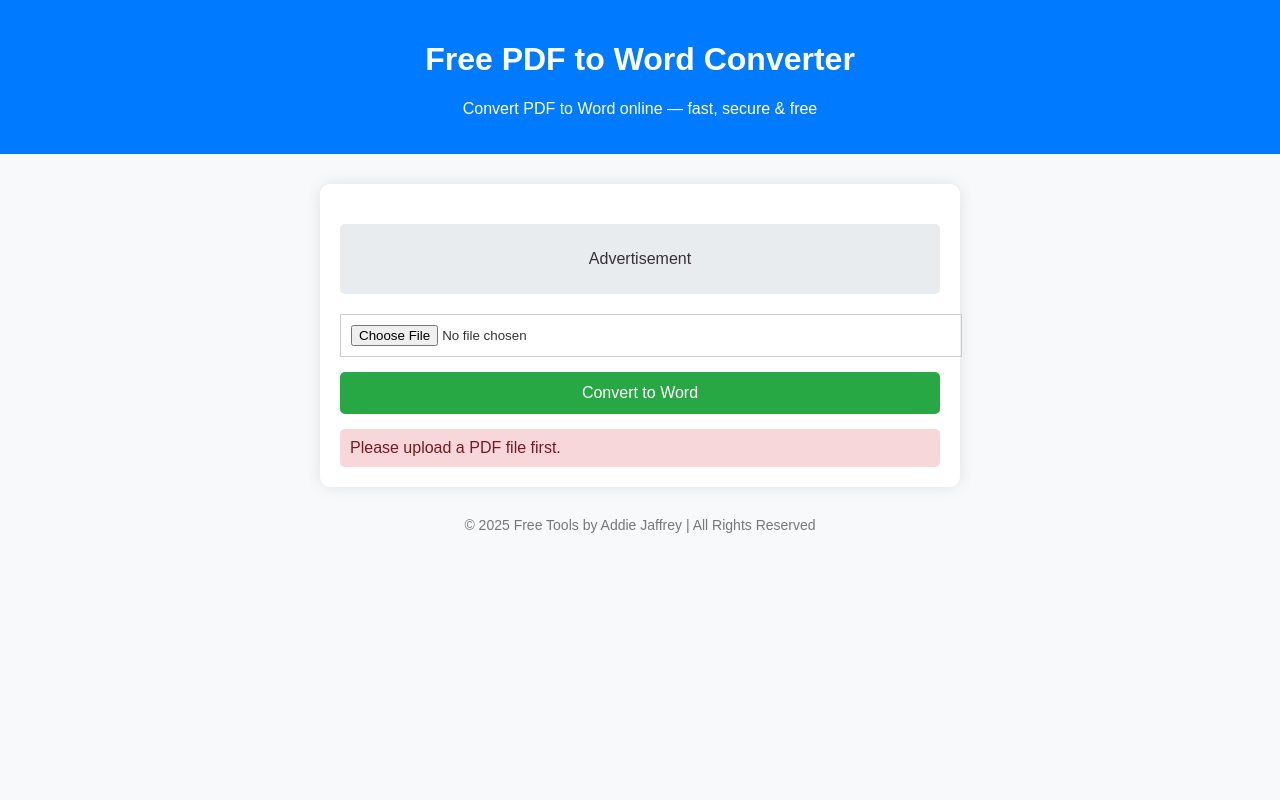
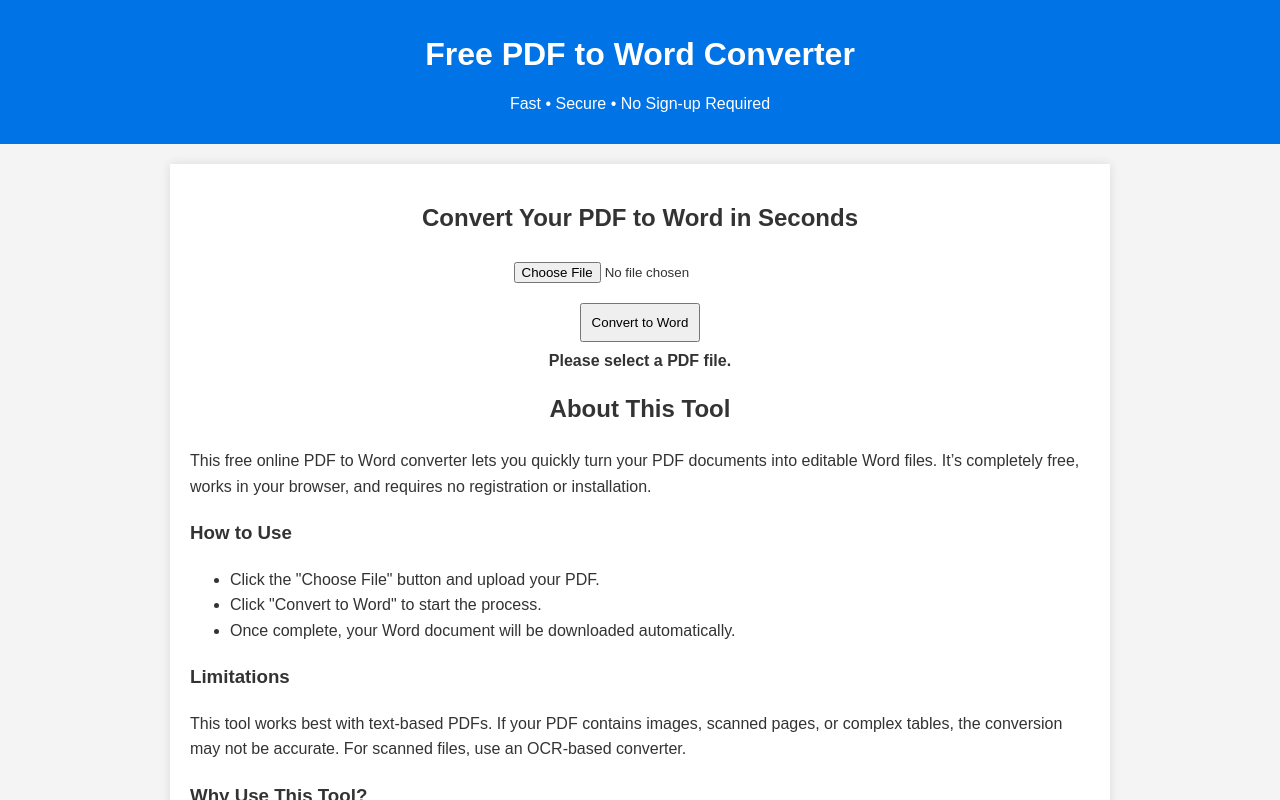
Before and after one commit to AddieJaffrey/free-tools, a plain HTML site: page index.html in a window 1280 px wide. Both pictures are taken after a click on the button "Convert to Word". Shown: the top 800 px of the page. Drawn offline with Linux system fonts and the light colour scheme.

Commit message:
Update index.html

```diff
--- a/index.html
+++ b/index.html
@@ -3,165 +3,146 @@
 <head>
 <meta charset="UTF-8">
 <meta name="viewport" content="width=device-width, initial-scale=1.0">
-    <title>Free PDF to Word Converter | Fast & Secure Online Tool</title>
-    <meta name="description" content="Convert PDF to Word online for free. Fast, secure, no signup needed. Preserve formatting, tables, and images when possible. Works on mobile and desktop.">
-    <meta name="keywords" content="PDF to Word, Convert PDF, Free PDF Converter, Online PDF to Word Tool, No Signup PDF Converter">
+<title>Free PDF to Word Converter Online | Fast & Secure</title>
+<meta name="description" content="Convert PDF to Word online for free. Fast, secure, and easy-to-use PDF to DOCX converter. Works without sign-up. Perfect for text-based PDFs.">
 <style>
     body {
         font-family: Arial, sans-serif;
-            background: #f8f9fa;
         margin: 0;
-            padding: 0;
+        background: #f4f4f4;
         color: #333;
     }
     header {
-            background: #007bff;
+        background: #0073e6;
         color: white;
+        padding: 15px;
         text-align: center;
-            padding: 20px;
     }
-        main {
-            max-width: 600px;
+    .container {
+        max-width: 900px;
         margin: auto;
         background: white;
         padding: 20px;
-            border-radius: 10px;
-            box-shadow: 0 0 15px rgba(0,0,0,0.1);
-            margin-top: 30px;
+        box-shadow: 0px 0px 10px rgba(0,0,0,0.1);
+        margin-top: 20px;
     }
-        input[type="file"] {
+    h1, h2 {
+        text-align: center;
+    }
+    input[type="file"], button {
+        display: block;
+        margin: 10px auto;
         padding: 10px;
-            border: 1px solid #ccc;
-            width: 100%;
-            margin-bottom: 15px;
     }
-        button {
-            background: #28a745;
-            color: white;
-            padding: 12px;
-            border: none;
-            width: 100%;
-            cursor: pointer;
-            font-size: 16px;
-            border-radius: 5px;
+    #status {
+        text-align: center;
+        margin-top: 10px;
+        font-weight: bold;
     }
-        button:hover {
-            background: #218838;
-        }
-        .message {
-            margin-top: 15px;
-            padding: 10px;
-            border-radius: 5px;
-            display: none;
-        }
-        .error {
-            background: #f8d7da;
-            color: #721c24;
-        }
-        .success {
-            background: #d4edda;
-            color: #155724;
-        }
-        footer {
-            margin-top: 30px;
-            text-align: center;
-            font-size: 14px;
-            color: #777;
-            padding-bottom: 20px;
-        }
-        .adsense {
-            margin: 20px 0;
-            text-align: center;
-            background: #e9ecef;
-            padding: 10px;
-            border-radius: 5px;
+    .info-section {
+        margin-top: 20px;
+        line-height: 1.6;
     }
 </style>
+<script src="https://cdnjs.cloudflare.com/ajax/libs/pdf.js/2.10.377/pdf.min.js"></script>
+<script src="https://cdnjs.cloudflare.com/ajax/libs/docx/7.1.0/docx.min.js"></script>
 </head>
 <body>
 
 <header>
     <h1>Free PDF to Word Converter</h1>
-    <p>Convert PDF to Word online — fast, secure & free</p>
+    <p>Fast • Secure • No Sign-up Required</p>
 </header>
 
-<main>
-    <div class="adsense">
-        <!-- Google AdSense code will go here after approval -->
-        <p>Advertisement</p>
-    </div>
-
+<div class="container">
+    <h2>Convert Your PDF to Word in Seconds</h2>
     <input type="file" id="pdfFile" accept="application/pdf">
     <button onclick="convertPDF()">Convert to Word</button>
+    <p id="status"></p>
 
-    <div id="message" class="message"></div>
-</main>
+    <div class="info-section">
+        <h2>About This Tool</h2>
+        <p>This free online PDF to Word converter lets you quickly turn your PDF documents into editable Word files. It’s completely free, works in your browser, and requires no registration or installation.</p>
 
-<footer>
-    <p>&copy; 2025 Free Tools by Addie Jaffrey | All Rights Reserved</p>
-</footer>
+        <h3>How to Use</h3>
+        <ul>
+            <li>Click the "Choose File" button and upload your PDF.</li>
+            <li>Click "Convert to Word" to start the process.</li>
+            <li>Once complete, your Word document will be downloaded automatically.</li>
+        </ul>
 
-<!-- PDF.js library for reading PDF in browser -->
-<script src="https://cdnjs.cloudflare.com/ajax/libs/pdf.js/2.16.105/pdf.min.js"></script>
+        <h3>Limitations</h3>
+        <p>This tool works best with text-based PDFs. If your PDF contains images, scanned pages, or complex tables, the conversion may not be accurate. For scanned files, use an OCR-based converter.</p>
+
+        <h3>Why Use This Tool?</h3>
+        <ul>
+            <li>100% free and browser-based — no software needed.</li>
+            <li>Secure — files are processed locally in your browser.</li>
+            <li>Fast and easy for everyday PDF to Word needs.</li>
+        </ul>
+
+        <h3>Frequently Asked Questions</h3>
+        <p><strong>Is my file safe?</strong> Yes, all processing happens in your browser. No files are uploaded to any server.</p>
+        <p><strong>Does it work on mobile?</strong> Yes, it works on smartphones, tablets, and desktops.</p>
+        <p><strong>Does it keep formatting?</strong> Basic formatting like paragraphs and fonts is preserved, but complex layouts may not convert perfectly.</p>
+    </div>
+</div>
 
 <script>
 async function convertPDF() {
     const fileInput = document.getElementById('pdfFile');
-    const messageDiv = document.getElementById('message');
-
-    if (!fileInput.files.length) {
-        messageDiv.textContent = "Please upload a PDF file first.";
-        messageDiv.className = "message error";
-        messageDiv.style.display = "block";
+    const status = document.getElementById('status');
+    if (fileInput.files.length === 0) {
+        status.innerText = "Please select a PDF file.";
         return;
     }
 
     const file = fileInput.files[0];
-
-    if (file.type !== "application/pdf") {
-        messageDiv.textContent = "Only PDF files are allowed.";
-        messageDiv.className = "message error";
-        messageDiv.style.display = "block";
-        return;
-    }
+    status.innerText = "Processing your file, please wait...";
 
     try {
         const arrayBuffer = await file.arrayBuffer();
         const pdf = await pdfjsLib.getDocument({ data: arrayBuffer }).promise;
 
-        let textContent = "";
+        let doc = new docx.Document();
+        let paragraphs = [];
 
         for (let i = 1; i <= pdf.numPages; i++) {
             const page = await pdf.getPage(i);
-            const text = await page.getTextContent();
-            text.items.forEach(item => {
-                textContent += item.str + " ";
-            });
-            textContent += "\n\n";
+            const textContent = await page.getTextContent();
+            const textItems = textContent.items.map(item => item.str).join(' ');
+            paragraphs.push(new docx.Paragraph(textItems));
         }
 
-        if (textContent.trim() === "") {
-            messageDiv.textContent = "Sorry, this PDF contains complex images or formatting that this tool can’t process. Please try a simpler PDF without scanned images.";
-            messageDiv.className = "message error";
-            messageDiv.style.display = "block";
-            return;
-        }
+        doc.addSection({ children: paragraphs });
 
-        const blob = new Blob([textContent], { type: "application/msword" });
-        const link = document.createElement("a");
+        const blob = await docx.Packer.toBlob(doc);
+        const link = document.createElement('a');
         link.href = URL.createObjectURL(blob);
-        link.download = file.name.replace(".pdf", ".doc");
+        link.download = file.name.replace('.pdf', '.docx');
         link.click();
 
-        messageDiv.textContent = "Conversion successful! Your Word file is downloading.";
-        messageDiv.className = "message success";
-        messageDiv.style.display = "block";
+        status.innerText = "✅ Conversion successful!";
     } catch (error) {
-        console.error(error);
-        messageDiv.textContent = "An error occurred while processing your PDF.";
-        messageDiv.className = "message error";
-        messageDiv.style.display = "block";
+        status.innerText = "⚠️ This tool works only with text-based PDFs. Image-based or scanned files cannot be converted.";
     }
+}
+</script>
+
+<!-- Schema Markup -->
+<script type="application/ld+json">
+{
+  "@context": "https://schema.org",
+  "@type": "SoftwareApplication",
+  "name": "Free PDF to Word Converter",
+  "applicationCategory": "Utility",
+  "operatingSystem": "Any",
+  "offers": {
+    "@type": "Offer",
+    "price": "0",
+    "priceCurrency": "USD"
+  },
+  "description": "Convert PDF to Word online for free. Fast, secure, and easy-to-use PDF to DOCX converter. Works without sign-up. Perfect for text-based PDFs."
 }
 </script>
 
```
Lines whose indentation alone changed are shown as unchanged.
